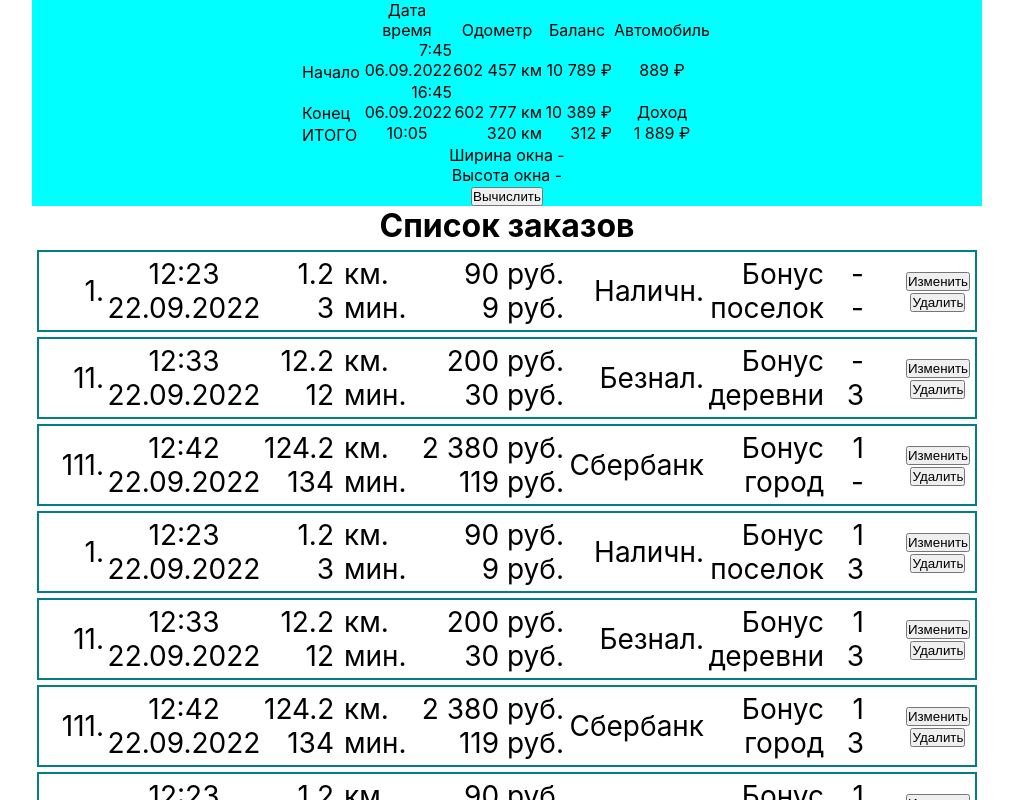
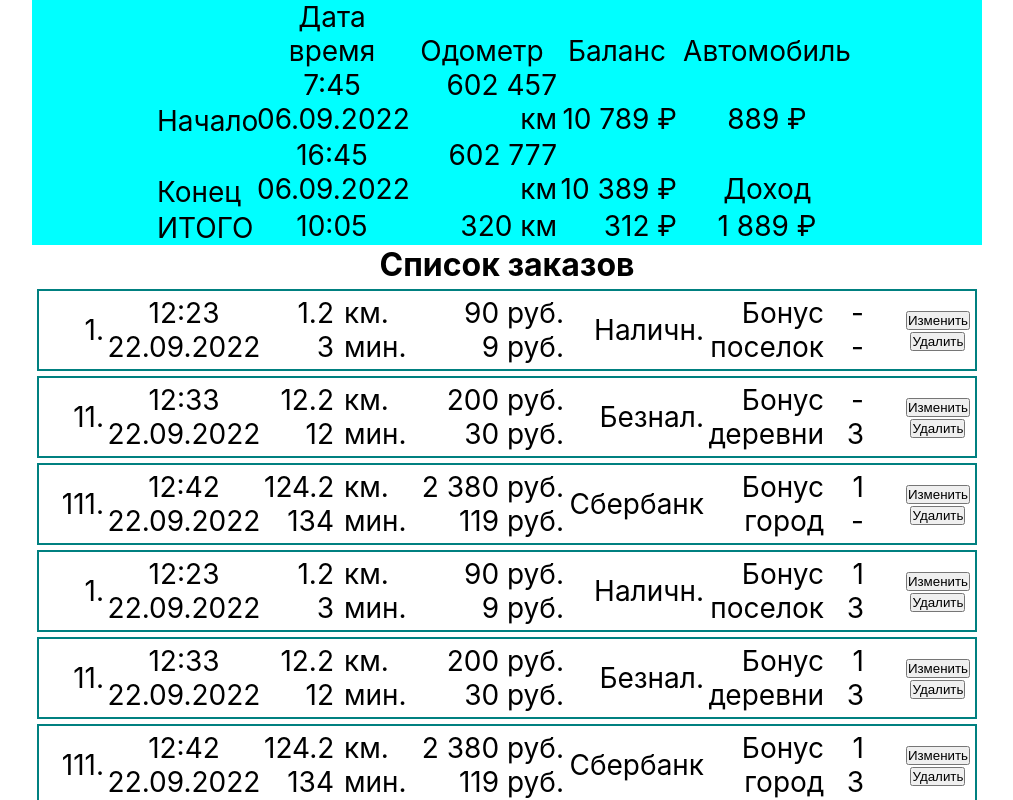
Before and after one commit to apwasilenko/bonus_app, a React (Create React App) app: page / in a window 1280 px wide. Shown: the top 800 px of the page, without its empty margins (133-1146 px from the left). Built offline with nearby package versions, Linux system fonts and the light colour scheme.

Commit message:
17:00 17-10-22

```diff
--- a/src/components/Header.jsx
+++ b/src/components/Header.jsx
@@ -3,15 +3,6 @@ import '../css/Header.css';
 
 
 const Header = () => {
-
-  const [mywidth, setwidth] = useState('');
-  const [myheight, setheigh] = useState('');
-
-  function setStates() {
-    setwidth(window.innerWidth);
-    setheigh(window.innerHeight);
-  }
-
   return (
     <div class="header">
       <div id="left" className="md1"></div>
@@ -21,13 +12,13 @@ const Header = () => {
       <div id="center" className="md5">Автомобиль</div>
       <div class="mydiv1"></div>
       <div id="left" className="md1">Начало</div>
-      <div id="right" className="md2">7:45 06.09.2022</div>
+      <div id="center" className="md2">7:45 06.09.2022</div>
       <div id="right" className="md3">602 457 км</div>
       <div id="right" className="md4">10 789 ₽</div>
       <div id="center" className="md5">889 ₽</div>
       <div class="mydiv1"></div>
       <div id="left" className="md1">Конец</div>
-      <div id="right" className="md2">16:45 06.09.2022</div>
+      <div id="cener" className="md2">16:45 06.09.2022</div>
       <div id="right" className="md3">602 777 км</div>
       <div id="right" className="md4">10 389 ₽</div>
       <div id="center" className="md5">Доход</div>
@@ -38,9 +29,6 @@ const Header = () => {
       <div id="right" className="md4">312 ₽</div>
       <div id="center" className="md5">1 889 ₽</div>
       <div class="mydiv1"></div>
-      <div>Ширина окна - {mywidth}</div>
-      <div>Высота окна - {myheight}</div>
-      <button onClick={setStates}>Вычислить</button>
     </div>
 
   )
--- a/src/css/Header.css
+++ b/src/css/Header.css
@@ -2,38 +2,38 @@
   background-color: aqua;
   width: 100%;
   text-align: center;
+  font-size: 28px
 }
 
 .md1 {
   margin: auto;
   display: inline-block;
-  width: 60px;
+  width: 100px;
   vertical-align: middle;
 }
 
 .md2 {
   margin: auto;
   display: inline-block;
-  width: 90px;
-  /* background-color: brown; */
+  width:150px;
 }
 
 .md3 {
   margin: auto;
   display: inline-block;
-  width: 90px;
+  width:150px;
 }
 
 .md4 {
   margin: auto;
   display: inline-block;
-  width: 70px;
+  width: 120px;
 }
 
 .md5 {
   margin: auto;
   display: inline-block;
-  width: 100px;
+  width: 180px;
 }
 
 #left {
```
